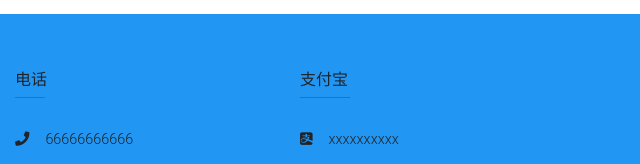
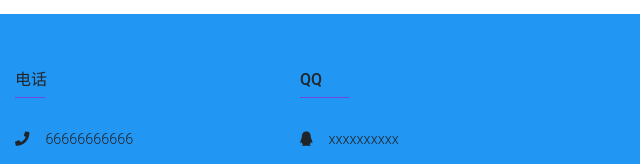
Before and after one commit to lx-xl-bot/lx-xl-bot.github.io, a plain HTML site: page index.html in a window 1280 px wide. Shown: the part 2523-2687 px from the top of the page, 640-1280 px from the left. Drawn offline with Linux system fonts and the light colour scheme.

Commit message:
Update index.html

```diff
--- a/index.html
+++ b/index.html
@@ -328,11 +328,11 @@
         </div>
         <div class="col-md-4 col-lg-3 col-xl-3">
           <h6 class="text-uppercase font-weight-bold">
-            <strong>支付宝</strong>
+            <strong>QQ</strong>
           </h6>
           <hr class="deep-purple accent-2 mb-4 mt-0 d-inline-block mx-auto" style="width: 50px;">
           <p>
-            <i class="fab fa-alipay mr-3"></i>xxxxxxxxxx
+            <i class="fab fa-qq mr-3"></i>xxxxxxxxxx
           </p>
         </div>
       </div>
```
